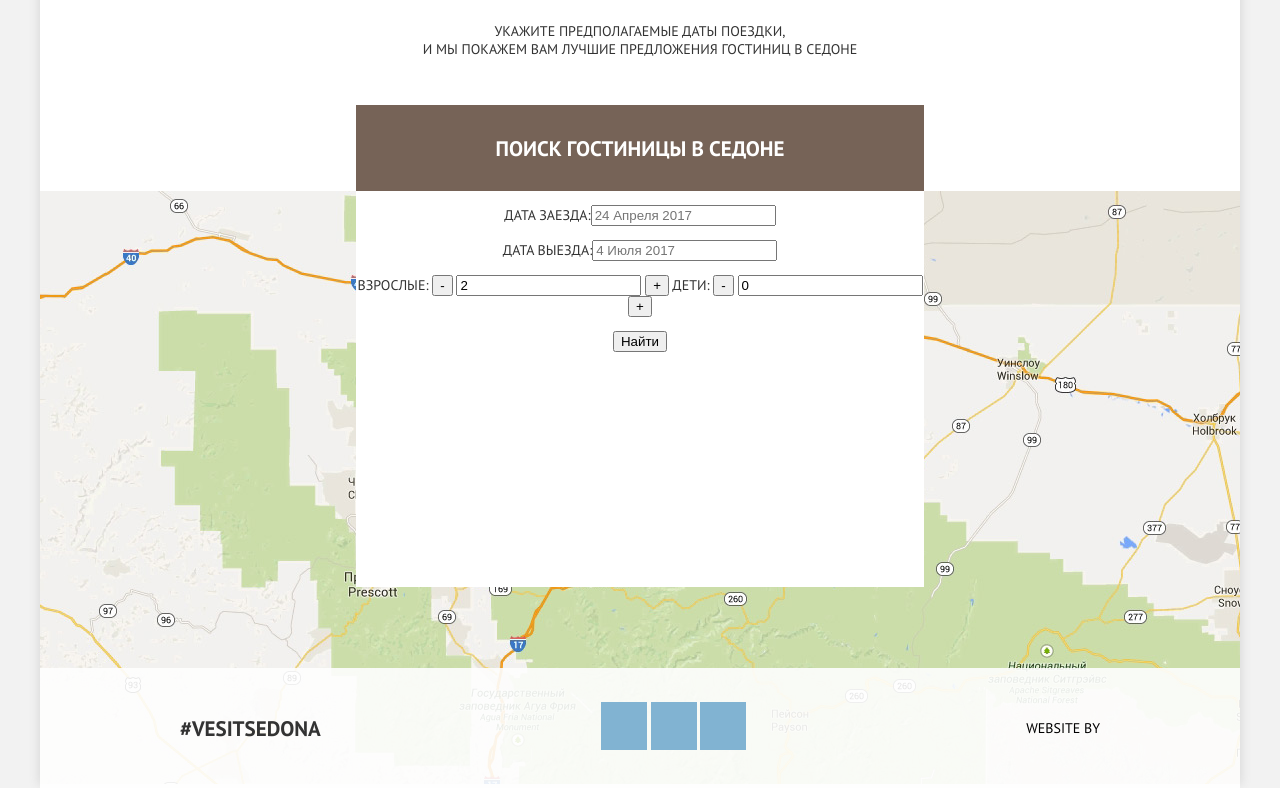
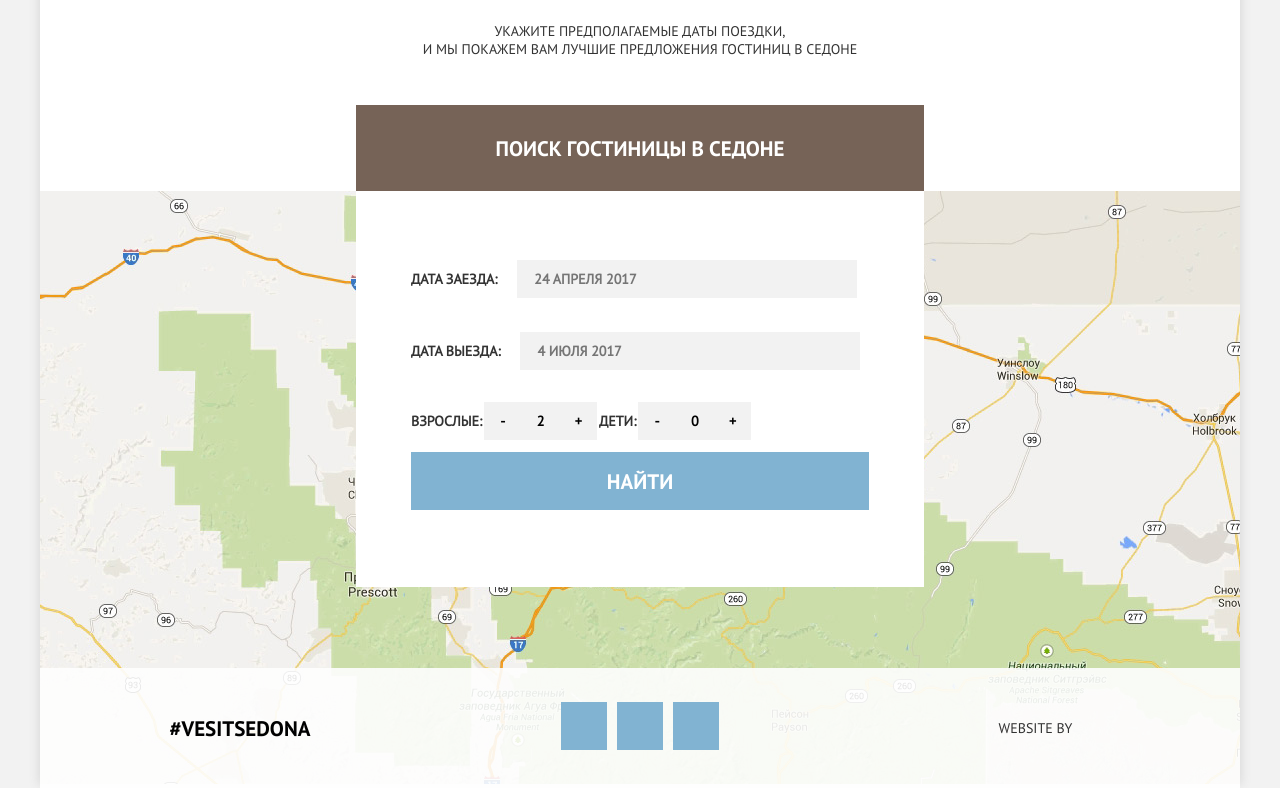
Before and after one commit to Demories/447487-sedona, a plain HTML site: page index.html in a window 1280 px wide. Shown: the part 2002-2790 px from the top of the page. Drawn offline with Linux system fonts and the light colour scheme.

Commit message:
Сетка личного проекта на флексах #1

```diff
--- a/css/style.css
+++ b/css/style.css
@@ -26,6 +26,7 @@
  h2 {
   font-family: "PTsansbold", "Arial", sans-serif;
   font-size: 21px;
+  color: #000000;
  }
 
 a {
@@ -143,7 +144,7 @@ ul {
 .advantage_box {
   display: flex;
   flex-direction: column;
-  justify-content: space-around;
+
   width: 33.333333%;
   background-color: #81b3d2;
   color: #ffffff;
@@ -153,6 +154,7 @@ ul {
 
 .advantage_box h2 {
   padding-top: 50px;
+  color: #ffffff;
 }
 
 .advantage_box p {
@@ -280,12 +282,14 @@ ul {
   height: 86px;
   margin-top: 33px;
   border: 0;
+  border-radius: 0;
   background-color: #766357;
   color: #ffffff;
   font-family: "PTsansbold", "Arial", sans-serif;
   font-size: 21px;
   text-transform: uppercase;
   outline: 0;
+  cursor: pointer;
 }
 
 .btn-search:hover,
@@ -303,24 +307,102 @@ ul {
   transform: translateX(-50%);
 }
 
+.box-form .search-form {
+  padding: 55px;
+}
+
+.search-form button[type="submit"] {
+  width: 458px;
+  height: 58px;
+  border: 0;
+  border-radius: 0;
+  background-color: #81b3d2;
+  color: #ffffff;
+  font-family: "PTsansbold", "Arial", sans-serif;
+  font-size: 21px;
+  text-transform: uppercase;
+  outline: 0;
+  cursor: pointer;
+
+}
+
+.search-form p {
+  text-align: left;
+}
+
+.search-form input[name="arrivaldate"],
+.search-form input[name="dateofdeparture"] {
+    width: 281px;
+    margin-bottom: 20px;
+    margin-left: 20px;
+    padding: 4px 40px 4px 15px;
+    font-weight: 700;
+    font-size: 14px;
+    line-height: 26px;
+    font-family: "PTsans","Arial",sans-serif;
+    color: #000;
+    text-transform: uppercase;
+    background: #f2f2f2;
+    border: 2px solid #f2f2f2;
+    outline: none;
+}
+
+.search-form label {
+  font: inherit;
+  font-weight: 700;
+}
+
+.search-form input[name="adults"],
+.search-form input[name="children"],
+.btn-plus,
+.btn-minus {
+  margin: -2px;
+  padding: 0;
+  width: 38px;
+  height: 38px;
+  background-color: #f2f2f2;
+  border: 0;
+  border-radius: 0;
+  outline: 0;
+  text-align: center;
+  font: inherit;
+  font-weight: 700;
+}
+
+.search-form button[type="submit"]:hover,
+.search-form button[type="submit"]:focus {
+  background-color: #669ec0;
+}
+
 .maps {
   position: relative;
 }
 
-.main-footer {
+.maps .main-footer {
   position: absolute;
   bottom: 0;
+  width: 100%;
+
+}
+
+.main-footer {
   display: flex;
-  justify-content: space-around;
   align-items: center;
-  width: 100%;
+  text-align: center;
   height: 120px;
   background-color: rgba(254,254,254,.9);
+}
+
+.hashtag,
+.social,
+.autor {
+  width: 33.333333%;
 }
 
 .hashtag {
   font-family: "PTsansbold", "Arial", sans-serif ;
   font-size: 21px;
+  color: #000000;
 }
 
 .social a {
@@ -330,8 +412,11 @@ ul {
   background-color: #81b3d2;
 }
 
-.twitter::before {
-  content: "";
-  position: absolute;
+.social a:nth-child(2) {
+  margin-left: 6px;
+  margin-right: 6px;
+}
 
+.autor span {
+  padding-right: 9px;
 }
--- a/index.html
+++ b/index.html
@@ -85,7 +85,7 @@
           <p>Укажите предполагаемые даты поездки, <br> и мы покажем вам лучшие предложения гостиниц в Седоне</p>
           <button class="btn-search" type="button">Поиск гостиницы в Седоне</button>
           <div class="box-form">
-          <form action="https://echo.htmlacademy.ru" method="get">
+          <form class="search-form" action="https://echo.htmlacademy.ru" method="get">
             <p><label>Дата заезда:<input type="text" name="arrivaldate" placeholder="24 Апреля 2017"></label></p>
             <p><label>Дата выезда:<input type="text" name="dateofdeparture" placeholder="4 Июля 2017"></label></p>
             <p><label for="adults">Взрослые:</label>
@@ -112,7 +112,8 @@
           <a href="https://www.youtube.com/user/sedona" class="social-icon youtube" aria-label="youtube"></a>
         </div>
         <div class="autor">
-          <a href="https://htmlacademy.ru/">Website by</a>
+          <span>Website by</span>
+          <a href="https://htmlacademy.ru/"></a>
         </div>
       </footer>
         </section>
```
Also changed, not shown: hotels.html (+7 -6 lines).
